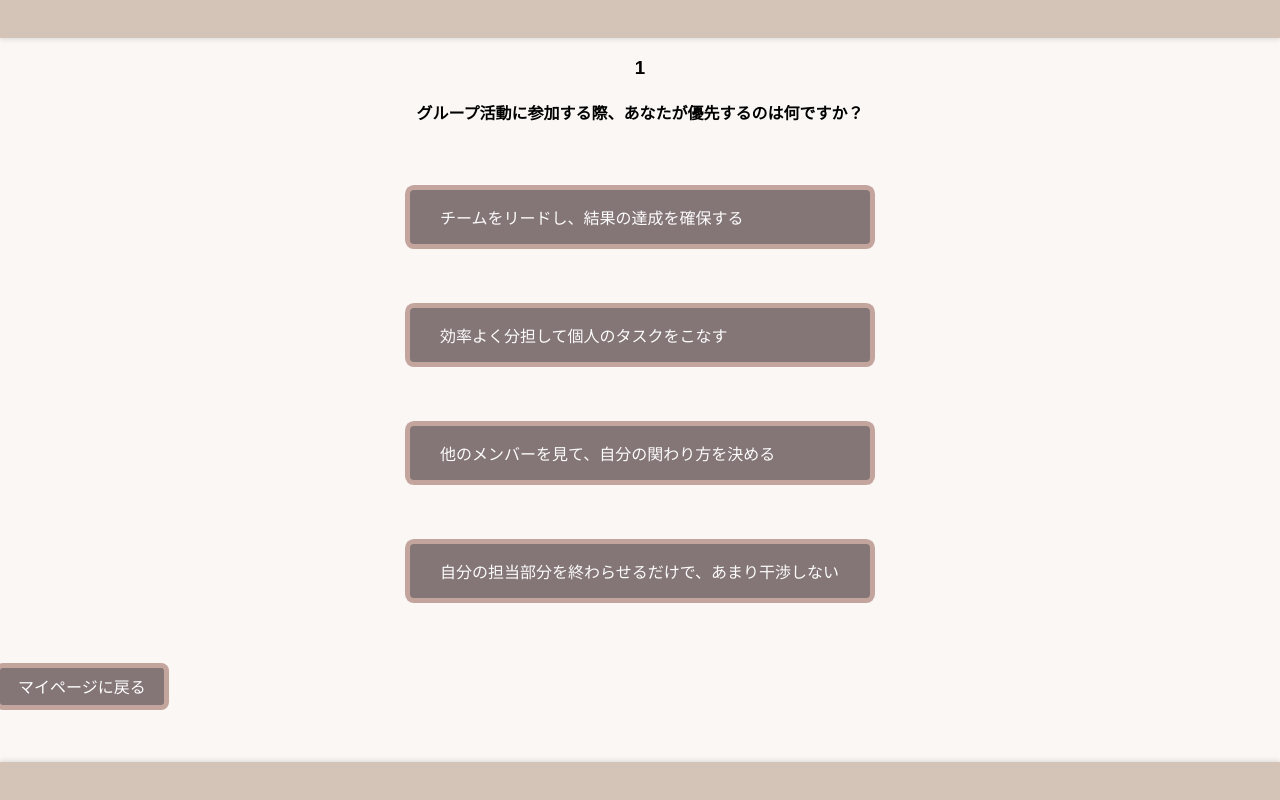
After one commit to ArisaUenohara/Team_yellow, a PHP site: the page made by judge (4).html in a window 1280 px wide. The commit adds this page. Run offline with PHP 8.4, Linux system fonts and the light colour scheme.

Commit message:
Add files via upload

```diff
--- /dev/null
+++ b/judge (4).html
@@ -0,0 +1,475 @@
+<script>
+  // クラス名をlocalStorageから取得
+const userClass = localStorage.getItem('userClass');
+
+if (userClass) {
+    // クラス名が存在する場合
+    console.log(`クラス名: ${userClass}`); // コンソールに表示
+} else {
+    // クラス名が保存されていない場合
+    console.log('クラス名が保存されていません。');
+}
+</script>
+
+<!DOCTYPE html>
+<html>
+
+<head>
+  <meta charset="UTF-8" content="width=device-width, initial-scale=1.0">
+  <link rel="stylesheet" href="judge.css">
+  <script src="judge.js"></script>
+
+</head>
+<title>グループ分け診断</title>
+
+<body>
+  <header>
+  </header>
+
+  <div class="choose_box">
+    <div id="q_1" class="active">
+      <h3>1</h3>
+      <!-- 質問番号 -->
+      <h4>グループ活動に参加する際、あなたが優先するのは何ですか？</h4>
+      <!-- 質問 -->
+      <ul>
+        <li>
+          　<a class="btn" href="#q_2" data_value="a炎">チームをリードし、結果の達成を確保する</a>
+        </li>
+        <li>
+          　<a class="btn" href="#q_2" data_value="bクール">効率よく分担して個人のタスクをこなす</a>
+        </li>
+        <li>
+          　<a class="btn" href="#q_2" data_value="c雰囲気">他のメンバーを見て、自分の関わり方を決める</a>
+        </li>
+        <li>
+          　<a class="btn" href="#q_2" data_value="d省エネ">自分の担当部分を終わらせるだけで、あまり干渉しない</a>
+        </li>
+      </ul>
+      <a class="before" href="mypage.php">マイページに戻る</a>
+    </div>
+
+    <div id="q_2">
+      <h3>2</h3>
+      <!-- 質問番号 -->
+      <h4>新しいグループプロジェクトを確認した時、あなたの気持ちはどうなりますか</h4>
+      <!-- 質問 -->
+      <ul>
+        <li>
+          　<a class="btn" href="#q_3" data_value="c雰囲気">柔軟な </a>
+        </li>
+        <li>
+          　<a class="btn" href="#q_3" data_value="bクール">冷静な </a>
+        </li>
+        <li>
+          　<a class="btn" href="#q_3" data_value="d省エネ">気にしない</a>
+        </li>
+        <li>
+          　<a class="btn" href="#q_3" data_value="a炎">ワクワクした</a>
+        </li>
+      </ul>
+      <a class="before" href="#q_1">前のページに戻る</a>
+    </div>
+
+    <div id="q_3">
+      <h3>3</h3>
+      <!-- 質問番号 -->
+      <h4>チームメンバーの進捗が遅れているとき、あなたはどうしますか？</h4>
+      <!-- 質問 -->
+      <ul>
+        <li>
+          　<a class="btn" href="#q_4" data_value="d省エネ">チームの進捗に関しては関係ないと思う</a>
+        </li>
+        <li>
+          　<a class="btn" href="#q_4" data_value="bクール">自分のタスクに集中し、期限通りに終わらせる</a>
+        </li>
+        <li>
+          　<a class="btn" href="#q_4" data_value="a炎">督促して、必要なら助けて、スピードを上げる</a>
+        </li>
+        <li>
+          　<a class="btn" href="#q_4" data_value="c雰囲気">状況を見て（ex.自分に余裕がある時）、手助けする </a>
+        </li>
+      </ul>
+      <a class="before" href="#q_2">前のページに戻る</a>
+    </div>
+
+    <div id="q_4">
+      <h3>4</h3>
+      <!-- 質問番号 -->
+      <h4>チームでの自分の理想的な役割は何だと思いますか？</h4>
+      <!-- 質問 -->
+      <ul>
+        <li>
+          　<a class="btn" href="#q_5" data_value="a炎">チームのリーダーまたは推進者</a>
+        </li>
+        <li>
+          　<a class="btn" href="#q_5" data_value="c雰囲気">雰囲気を調整し、チームの感情に合わせる調整役</a>
+        </li>
+        <li>
+          　<a class="btn" href="#q_5" data_value="d省エネ">必要最低限のタスクに絞って関わり、周囲のサポートを期待する</a>
+        </li>
+        <li>
+          　<a class="btn" href="#q_5" data_value="bクール">自分の役割に責任を持ち、効率よく確実に担当部分をこなす実行者</a>
+        </li>
+      </ul>
+      <a class="before" href="#q_3">前のページに戻る</a>
+    </div>
+
+    <div id="q_5">
+      <h3>5</h3>
+      <!-- 質問番号 -->
+      <h4>プロジェクトの困難に直面した時、あなたはどうしますか？</h4>
+      <!-- 質問 -->
+      <ul>
+        <li>
+          　<a class="btn" href="#q_6" data_value="d省エネ">できるだけシンプルに対処し、自分の部分を終える</a>
+        </li>
+        <li>
+          　<a class="btn" href="#q_6" data_value="c雰囲気">皆と相談して、適切なリズムを探る</a>
+        </li>
+        <li>
+          　<a class="btn" href="#q_6" data_value="bクール">自分で解決し、効率を維持する</a>
+        </li>
+        <li>
+          　<a class="btn" href="#q_6" data_value="a炎">チームを励まし、困難を乗り越えるよう促す</a>
+        </li>
+      </ul>
+      <a class="before" href="#q_4">前のページに戻る</a>
+    </div>
+
+    <div id="q_6">
+      <h3>6</h3>
+      <!-- 質問番号 -->
+      <h4>好きなチーム内でのコミュニケーションスタイルは？</h4>
+      <!-- 質問 -->
+      <ul>
+        <li>
+          　<a class="btn" href="#q_7" data_value="c雰囲気">和やかな雰囲気で適度な共有</a>
+        </li>
+        <li>
+          　<a class="btn" href="#q_7" data_value="d省エネ">簡単な報告と早く終わる会話</a>
+        </li>
+        <li>
+          　<a class="btn" href="#q_7" data_value="a炎">活発な意見交換</a>
+        </li>
+        <li>
+          　<a class="btn" href="#q_7" data_value="bクール">簡潔で明確なタスク分配</a>
+        </li>
+      </ul>
+      <a class="before" href="#q_5">前のページに戻る</a>
+    </div>
+
+    <div id="q_7">
+      <h3>7</h3>
+      <!-- 質問番号 -->
+      <h4>チームの最終目標は何だと思いますか？</h4>
+      <!-- 質問 -->
+      <ul>
+        <li>
+          　<a class="btn" href="#q_8" data_value="bクール">各自の役割分担を活かして、効率よく目標を達成すること</a>
+        </li>
+        <li>
+          　<a class="btn" href="#q_8" data_value="a炎">チーム全体で最高の成果を出すこと</a>
+        </li>
+        <li>
+          　<a class="btn" href="#q_8" data_value="d省エネ">とりあえず提出できる形にすること</a>
+        </li>
+        <li>
+          　<a class="btn" href="#q_8" data_value="c雰囲気">チームの雰囲気を保ちながら、無理のない範囲で結果を出すこと</a>
+        </li>
+      </ul>
+      <a class="before" href="#q_6">前のページに戻る</a>
+    </div>
+
+    <div id="q_8">
+      <h3>8</h3>
+      <!-- 質問番号 -->
+      <h4>会議中、あなたはどのように行動しますか？</h4>
+      <!-- 質問 -->
+      <ul>
+        <li>
+          　<a class="btn" href="#q_9" data_value="a炎">積極的に自分の意見を述べる</a>
+        </li>
+        <li>
+          　<a class="btn" href="#q_9" data_value="c雰囲気">チームの議論の雰囲気に従う</a>
+        </li>
+        <li>
+          　<a class="btn" href="#q_9" data_value="bクール">積極的にタスクを分担し、専念する</a>
+        </li>
+        <li>
+          　<a class="btn" href="#q_9" data_value="d省エネ">静かに聞き、割り当てられた通りに行動する</a>
+        </li>
+        <a class="before" href="#q_7">前のページに戻る</a>
+    </div>
+
+    <div id="q_9">
+      <h3>9</h3>
+      <!-- 質問番号 -->
+      <h4>タスクの完了が予定より早まった場合、あなたはどうしますか？</h4>
+      <!-- 質問 -->
+      <ul>
+        <li>
+          　<a class="btn" href="#q_10" data_value="bクール">自分のタスクの細部を確認する</a>
+        </li>
+        <li>
+          　<a class="btn" href="#q_10" data_value="d省エネ">早めに切り上げて他の事をする</a>
+        </li>
+        <li>
+          　<a class="btn" href="#q_10" data_value="c雰囲気">みんなとリラックスして交流する</a>
+        </li>
+        <li>
+          　<a class="btn" href="#q_10" data_value="a炎">改善策があれば、提案する</a>
+        </li>
+      </ul>
+      <a class="before" href="#q_8">前のページに戻る</a>
+    </div>
+
+    <div id="q_10">
+      <h3>10</h3>
+      <!-- 質問番号 -->
+      <h4>割り当てられたタスクが少ない場合、あなたの反応は？</h4>
+      <!-- 質問 -->
+      <ul>
+        <li>
+          　<a class="btn" href="#q_11" data_value="d省エネ">割り当てられた分だけこなす</a>
+        </li>
+        <li>
+          　<a class="btn" href="#q_11" data_value="c雰囲気">チームの雰囲気に応じて調整する</a>
+        </li>
+        <li>
+          　<a class="btn" href="#q_11" data_value="a炎">もっとタスクを追加することを提案する</a>
+        </li>
+        <li>
+          　<a class="btn" href="#q_11" data_value="bクール">現在のタスクに集中する</a>
+        </li>
+      </ul>
+      <a class="before" href="#q_9">前のページに戻る</a>
+    </div>
+
+    <div id="q_11">
+      <h3>11</h3>
+      <!-- 質問番号 -->
+      <h4>意見の相違が生じた場合、あなたはどうしますか？</h4>
+      <!-- 質問 -->
+      <ul>
+        <li>
+          　<a class="btn" href="#q_12" data_value="a">みんなにとって有益な案を探し出すよう努める</a>
+        </li>
+        <li>
+          　<a class="btn" href="#q_12" data_value="b">効率的な解決策を探す</a>
+        </li>
+        <li>
+          　<a class="btn" href="#q_12" data_value="c">チームの大多数の意見に従う</a>
+        </li>
+        <li>
+          　<a class="btn" href="#q_12" data_value="d">争いを避け（特に何も言わず）、最終的な意見に従う</a>
+        </li>
+      </ul>
+      <a class="before" href="#q_10">前のページに戻る</a>
+    </div>
+
+    <div id="q_12">
+      <h3>12</h3>
+      <!-- 質問番号 -->
+      <h4>仕事を始める時、あなたはどのようにしますか？</h4>
+      <!-- 質問 -->
+      <ul>
+        <li>
+          　<a class="btn" href="#q_13" data_value="b">効率的に分担し、個人タスクを実行する</a>
+        </li>
+        <li>
+          　<a class="btn" href="#q_13" data_value="c">チームのペースに合わせてゆっくり適応する</a>
+        </li>
+        <li>
+          　<a class="btn" href="#q_13" data_value="d">落ち着いて開始し、徐々に終わらせる</a>
+        </li>
+        <li>
+          　<a class="btn" href="#q_13" data_value="a">迅速に取り組み、他者を奮い立たせる</a>
+        </li>
+      </ul>
+      <a class="before" href="#q_11">前のページに戻る</a>
+    </div>
+
+    <div id="q_13">
+      <h3>13</h3>
+      <!-- 質問番号 -->
+      <h4>仕事がほぼ終わった時、あなたの優先事項は？</h4>
+      <!-- 質問 -->
+      <ul>
+        <li>
+          　<a class="btn" href="#q_14" data_value="c">メンバーに合わせる</a>
+        </li>
+        <li>
+          　<a class="btn" href="#q_14" data_value="b">自分のタスクにミスがないか確認する</a>
+        </li>
+        <li>
+          　<a class="btn" href="#q_14" data_value="d">早めに終える</a>
+        </li>
+        <li>
+          　<a class="btn" href="#q_14" data_value="a">もう少し努力して、最高の成果を目指す</a>
+        </li>
+      </ul>
+      <a class="before" href="#q_12">前のページに戻る</a>
+    </div>
+
+    <div id="q_14">
+      <h3>14</h3>
+      <!-- 質問番号 -->
+      <h4>知らない人と一緒に仕事するとき、あなたはどうしますか？</h4>
+      <!-- 質問 -->
+      <ul>
+        <li>
+          　<a class="btn" href="#q_15" data_value="b">自分に割り当てられらタスクに専念する</a>
+        </li>
+        <li>
+          　<a class="btn" href="#q_15" data_value="a">積極的に協力し、目標を共有する</a>
+        </li>
+        <li>
+          　<a class="btn" href="#q_15" data_value="d">控えめに行動し、タスクを終わらせる</a>
+        </li>
+        <li>
+          　<a class="btn" href="#q_15" data_value="c">他者のぺ―スを観察して、自分を調整する</a>
+        </li>
+      </ul>
+      <a class="before" href="#q_13">前のページに戻る</a>
+    </div>
+
+    <div id="q_15">
+      <h3>15</h3>
+      <!-- 質問番号 -->
+      <h4>タスクが多くて忙しい時、あなたの反応は？</h4>
+      <!-- 質問 -->
+      <ul>
+        <li>
+          　<a class="btn" href="#q_16" data_value="c">他のメンバーの様子を見ながら、自分のペースを調整する</a>
+        </li>
+        <li>
+          　<a class="btn" href="#q_16" data_value="a">チームを鼓舞して、ペースを上げる</a>
+        </li>
+        <li>
+          　<a class="btn" href="#q_16" data_value="b">時間を効率的に使って自分の仕事を終わらせる</a>
+        </li>
+        <li>
+          　<a class="btn" href="#q_16" data_value="d">できるだけ努力し、無理のない範囲で行う</a>
+        </li>
+      </ul>
+      <a class="before" href="#q_14">前のページに戻る</a>
+    </div>
+
+    <div id="q_16">
+      <h3>16</h3>
+      <!-- 質問番号 -->
+      <h4>チームで最も重要だと思うのは何ですか？</h4>
+      <!-- 質問 -->
+      <ul>
+        <li>
+          　<a class="btn" href="#q_17" data_value="a">結果と達成感</a>
+        </li>
+        <li>
+          　<a class="btn" href="#q_17" data_value="c">チームの和やかな雰囲気</a>
+        </li>
+        <li>
+          　<a class="btn" href="#q_17" data_value="b">効率と分担</a>
+        </li>
+        <li>
+          　<a class="btn" href="#q_17" data_value="d">割り当てられたタスクの完遂</a>
+        </li>
+      </ul>
+      <a class="before" href="#q_15">前のページに戻る</a>
+    </div>
+
+    <div id="q_17">
+      <h3>17</h3>
+      <!-- 質問番号 -->
+      <h4>チームに人手がもっと必要な時、あなたはどうしますか？</h4>
+      <!-- 質問 -->
+      <ul>
+        <li>
+          　<a class="btn" href="#q_18" data_value="d">自分に割り当てられたタスクを完了する</a>
+        </li>
+        <li>
+          　<a class="btn" href="#q_18" data_value="b">タスクを再分配し、効率を確保する</a>
+        </li>
+        <li>
+          　<a class="btn" href="#q_18" data_value="a">自分の時間を使って、解決策を見つける</a>
+        </li>
+        <li>
+          　<a class="btn" href="#q_18" data_value="c">他のメンバーと協力して、どのように貢献できるかを考える</a>
+        </li>
+      </ul>
+      <a class="before" href="#q_16">前のページに戻る</a>
+    </div>
+
+    <div id="q_18">
+      <h3>18</h3>
+      <!-- 質問番号 -->
+      <h4>仕事の進行方法について、あなたが好きなのは？</h4>
+      <!-- 質問 -->
+      <ul>
+        <li>
+          　<a class="btn" href="#q_19" data_value="c">柔軟に変化し、チームのニーズに応えること</a>
+        </li>
+        <li>
+          　<a class="btn" href="#q_19" data_value="a">新しい方法を探求し、革新すること</a>
+        </li>
+        <li>
+          　<a class="btn" href="#q_19" data_value="b">シンプルで明確なタスク構造</a>
+        </li>
+        <li>
+          　<a class="btn" href="#q_19" data_value="d">規定のプロセスに従って進めること</a>
+        </li>
+      </ul>
+      <a class="before" href="#q_17">前のページに戻る</a>
+    </div>
+
+    <div id="q_19">
+      <h3>19</h3>
+      <!-- 質問番号 -->
+      <h4>タスクの目標が変わった場合、あなたの反応は？</h4>
+      <!-- 質問 -->
+      <ul>
+        <li>
+          　<a class="btn" href="#q_20" data_value="b">再度タスクを分析し、分配し直す</a>
+        </li>
+        <li>
+          　<a class="btn" href="#q_20" data_value="d">変化に従い、あまり干渉しない</a>
+        </li>
+        <li>
+          　<a class="btn" href="#q_20" data_value="c">チームの意向を見て、自分の行動を決める</a>
+        </li>
+        <li>
+          　<a class="btn" href="#q_20" data_value="a">積極的に調整し、みんなを適応させる</a>
+        </li>
+      </ul>
+      <a class="before" href="#q_18">前のページに戻る</a>
+    </div>
+
+    <div id="q_20">
+      <h3>20</h3>
+      <!-- 質問番号 -->
+      <h4>臨時に新しいタスクが追加された場合、あなたはどうしますか？</h4>
+      <!-- 質問 -->
+      <ul>
+        <li>
+          　<a class="btn" data_value="d">元の計画に影響がなければ実行する</a>
+        </li>
+        <li>
+          　<a class="btn" data_value="a">積極的にタスクを引き受け、進度を上げる</a>
+        </li>
+        <li>
+          　<a class="btn"  data_value="b">時間を再計画して、効率を確保する</a>
+        </li>
+        <li>
+          　<a class="btn"  data_value="c">チームの状況を見て、取り組むか判断する</a>
+        </li>
+      </ul>
+      <a class="before" href="#q_19">前のページに戻る</a>
+    </div>
+  </div>
+
+
+  <footer>
+  </footer>
+</body>
+
+</html>
--- a/judge.css
+++ b/judge.css
@@ -110,3 +110,19 @@ width: 250px;
 .btn:hover {
   background-color: #5C4B51;
 }
+
+.before {
+  display: inline-block;
+  padding: 0.3em 1em;
+  box-shadow: 0px 0px 0px 5px #C4A59E;
+  text-decoration: none;
+  background-color: #847577;
+  border: solid 2px #847577;
+  border-radius: 3px;
+  transition: .4s;
+}
+
+.before:hover {
+  background: #5C4B51;
+  color: white;
+}
```
